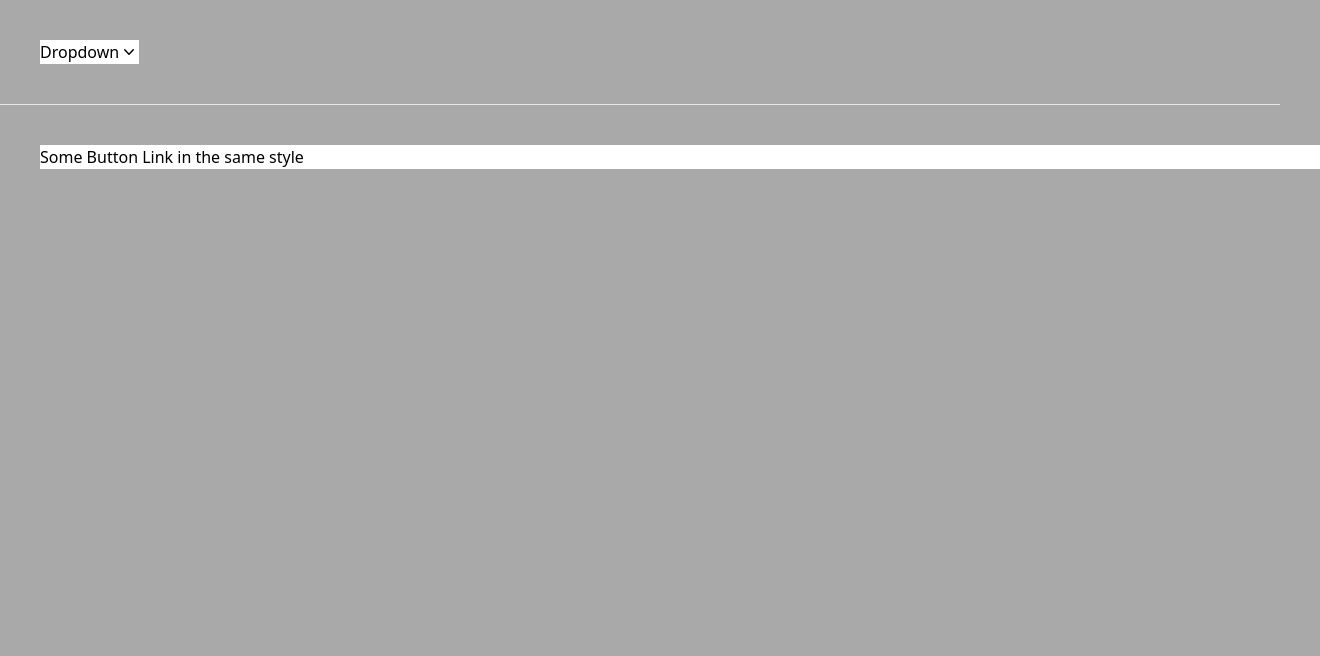
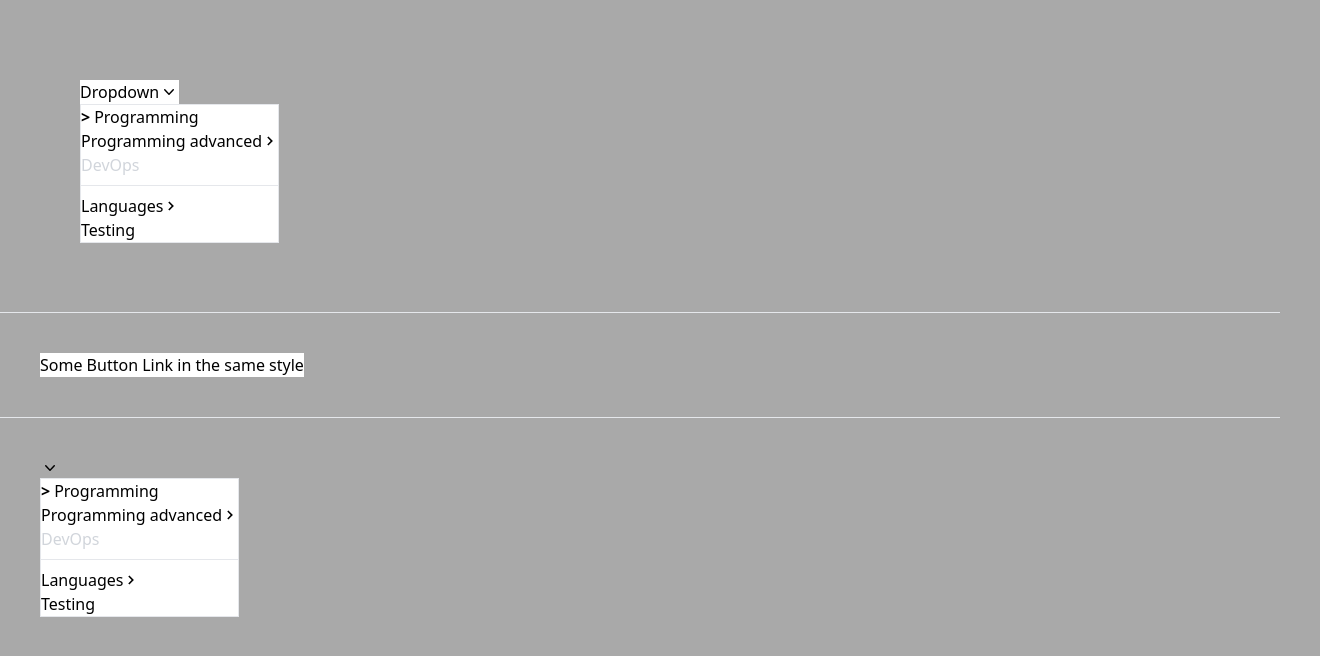
Before and after one commit to SupraSmooth/react-nested-dropdown, a React (Vite) app: page / in a window 1280 px wide. Shown: the top 656 px of the page, 1320 px wide, since content can reach past the window. Built offline with nearby package versions, Linux system fonts and the light colour scheme.

Commit message:
Added disabled styles

```diff
--- a/src/ComponentWrapper.tsx
+++ b/src/ComponentWrapper.tsx
@@ -20,7 +20,7 @@ const buttonIcon = (
 function ComponentWrapper() {
 	return (
 		<>
-			<div className="antialiased p-10 flex">
+			<div className="antialiased p-20 pb-52 inline-flex">
 				<NestedDropdown menu={MenuStructure}>
 					<NestedDropdownButton>
 						Dropdown
@@ -31,12 +31,19 @@ function ComponentWrapper() {
 
 			<hr />
 
-			<NestedDropdownButton
-				href="/"
-				className="ml-10 mt-10 w-auto"
-			>
-				Some Button Link in the same style
-			</NestedDropdownButton>
+			<div className="antialiased p-10 inline-flex">
+				<NestedDropdownButton href="/">
+					Some Button Link in the same style
+				</NestedDropdownButton>
+			</div>
+
+			<hr />
+
+			<div className="antialiased p-10 inline-flex">
+				<NestedDropdown menu={MenuStructure}>
+					{buttonIcon}
+				</NestedDropdown>
+			</div>
 		</>
 	);
 }
--- a/src/components/MenuStructure.tsx
+++ b/src/components/MenuStructure.tsx
@@ -30,6 +30,7 @@ const MenuStructure: NestedDropdownMenuStructure = [
 	{
 		label: 'DevOps',
 		isDisabled: true,
+		hasSeparator: true,
 	},
 	{
 		label: 'Languages',
--- a/src/components/NestedDropdown/NestedDropdownButton.tsx
+++ b/src/components/NestedDropdown/NestedDropdownButton.tsx
@@ -18,8 +18,9 @@ const NestedDropdownButton = ({
 	onClick,
 	children,
 }: PropsWithChildren<NestedDropdownButtonProps>): ReactElement => {
-	const classNameBase =
-		'w-full inline-flex justify-left items-center bg-white whitespace-nowrap';
+	const classNameBase = `w-full inline-flex justify-left items-center bg-white whitespace-nowrap ${
+		isDisabled ? 'text-gray-300' : ''
+	}`;
 
 	const handleOnClick = (): void => {
 		if (isDisabled) {
--- a/src/components/NestedDropdown/NestedDropdownMenu.tsx
+++ b/src/components/NestedDropdown/NestedDropdownMenu.tsx
@@ -7,6 +7,7 @@ export type NestedDropdownMenuStructure = {
 	tooltip?: string;
 	href?: string;
 	isDisabled?: boolean;
+	hasSeparator?: boolean;
 	onClick?: () => void;
 	children?: NestedDropdownMenuStructure;
 }[];
@@ -32,12 +33,13 @@ const NestedDropdownMenu = ({
 		<ul
 			id="menu"
 			aria-hidden="true"
-			className={`bg-white border hidden group-hover:block absolute origin-top min-w-32 ${subMenuClasses}`}
+			className={`bg-white border group-hover:block absolute origin-top min-w-32 ${subMenuClasses}`}
 		>
 			{menu?.map((menuItem) => {
 				const hasChildren = menuItem.children !== undefined;
 
 				return (
+					<>
 						<li
 							className={hasChildren ? 'relative' : ''}
 							key={menuItem.label}
@@ -55,7 +57,9 @@ const NestedDropdownMenu = ({
 							)}
 							{hasChildren && (
 								<>
-								<NestedDropdownButton title={menuItem.tooltip}>
+									<NestedDropdownButton
+										title={menuItem.tooltip}
+									>
 										{menuItem.label}
 										<svg
 											className="fill-current h-4 w-4 -rotate-90"
@@ -73,6 +77,8 @@ const NestedDropdownMenu = ({
 								</>
 							)}
 						</li>
+						{menuItem.hasSeparator && <hr className="my-2" />}
+					</>
 				);
 			})}
 		</ul>
```
Lines whose indentation alone changed are shown as unchanged.
